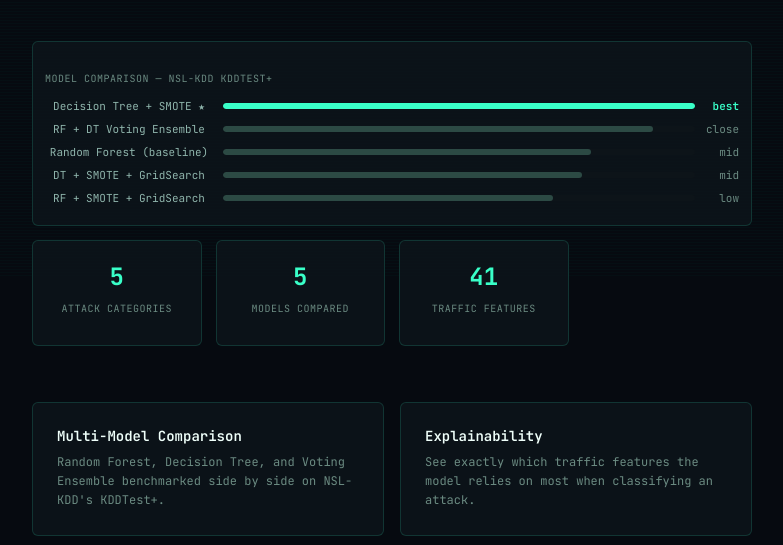
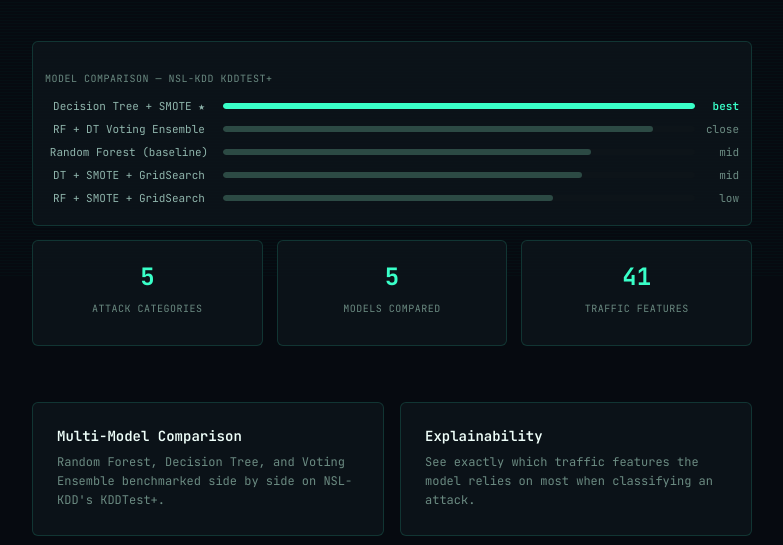
Before and after one commit to Ananya5105/PacketGuard, a Flask app: page / in a window 1280 px wide. Shown: the part 524-1069 px from the top of the page, without its empty margins (248-1031 px from the left). Run offline with Flask 3, Linux system fonts and the light colour scheme; parts of the project's set-up code (start-up, migrations or seed data) failed here and were passed over.

```diff
--- a/templates/landing.html
+++ b/templates/landing.html
@@ -77,8 +77,10 @@
         .cta:hover { box-shadow: 0 0 26px rgba(57,255,200,0.6); transform: translateY(-1px); }
 
         .stats {
-            display: grid; grid-template-columns: repeat(4, 1fr); gap: 14px;
             margin: 56px 0;
+        }
+        .mini-stats {
+            display: grid; grid-template-columns: repeat(3, 1fr); gap: 14px; margin-top: 14px;
         }
         .stat {
             background: rgba(13,20,26,0.85); border: 1px solid rgba(57,255,200,0.15);
@@ -144,9 +146,11 @@
             <div class="mm-row"><span class="mm-name">DT + SMOTE + GridSearch</span><div class="mm-track"><div class="mm-fill" style="width:76%;"></div></div><span class="mm-pct">mid</span></div>
             <div class="mm-row"><span class="mm-name">RF + SMOTE + GridSearch</span><div class="mm-track"><div class="mm-fill" style="width:70%;"></div></div><span class="mm-pct">low</span></div>
         </div>
-        <div class="stat"><p class="stat-num">5</p><p class="stat-label">Attack Categories</p></div>
-        <div class="stat"><p class="stat-num">5</p><p class="stat-label">Models Compared</p></div>
-        <div class="stat"><p class="stat-num">41</p><p class="stat-label">Traffic Features</p></div>
+        <div class="mini-stats">
+            <div class="stat"><p class="stat-num">5</p><p class="stat-label">Attack Categories</p></div>
+            <div class="stat"><p class="stat-num">5</p><p class="stat-label">Models Compared</p></div>
+            <div class="stat"><p class="stat-num">41</p><p class="stat-label">Traffic Features</p></div>
+        </div>
     </div>
 
     <div class="features">
```
